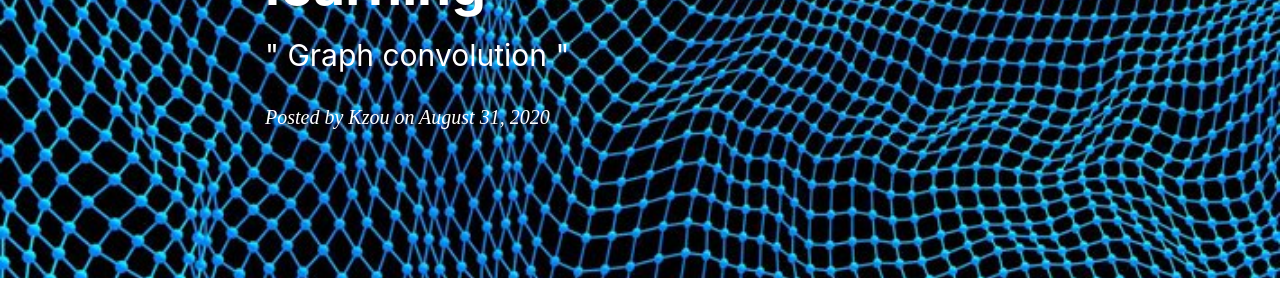
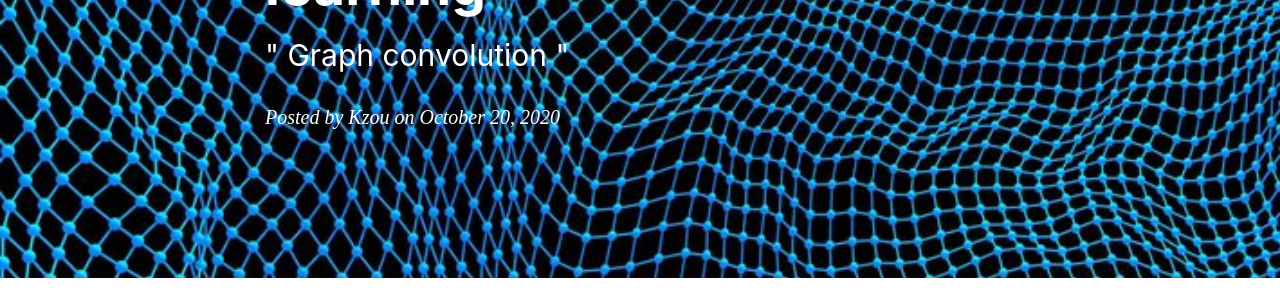
Before and after one commit to ZOUKaifeng/zoukaifeng.github.io, a Jekyll site: the page built from _posts/2020-10-17-hello.markdown, in a window 1280 px wide. Shown: the part 305-605 px from the top of the page. Built offline with Jekyll 4.4.1, drawn with Linux system fonts in a browser that asks for light colours; nearby versions of some CDN libraries; comment, search, counter and statistics services are not loaded.

Commit message:
Update 2020-10-17-hello.markdown

```diff
--- a/_posts/2020-10-17-hello.markdown
+++ b/_posts/2020-10-17-hello.markdown
@@ -2,7 +2,7 @@
 layout:     post
 title:      "Graph representation learning"
 subtitle:   " \" Graph convolution \""
-date:       2020-08-31 12:00:00
+date:       2020-10-20 12:00:00
 author:     "Kzou"
 header-img: "img/3d_mesh.jpg"
 catalog: true
@@ -19,7 +19,7 @@
 <img src="/img/euclidean_data_structure.png" title="Fig 1. Euclidean data structure" width="400" height="100" />
 
 
-<img src="/img/convolution%20on%202d%20image.jpg" title="Fig 2. Convolution on 2d image" width="400" height="400" />
+<img src="/img/convolution%20on%202d%20image.jpg" title="Fig 2. Convolution on 2d image" width="400" height="200" />
 <!--[](/img/euclidean_data_structure.png)-->
 
 **Spectral method**
```
